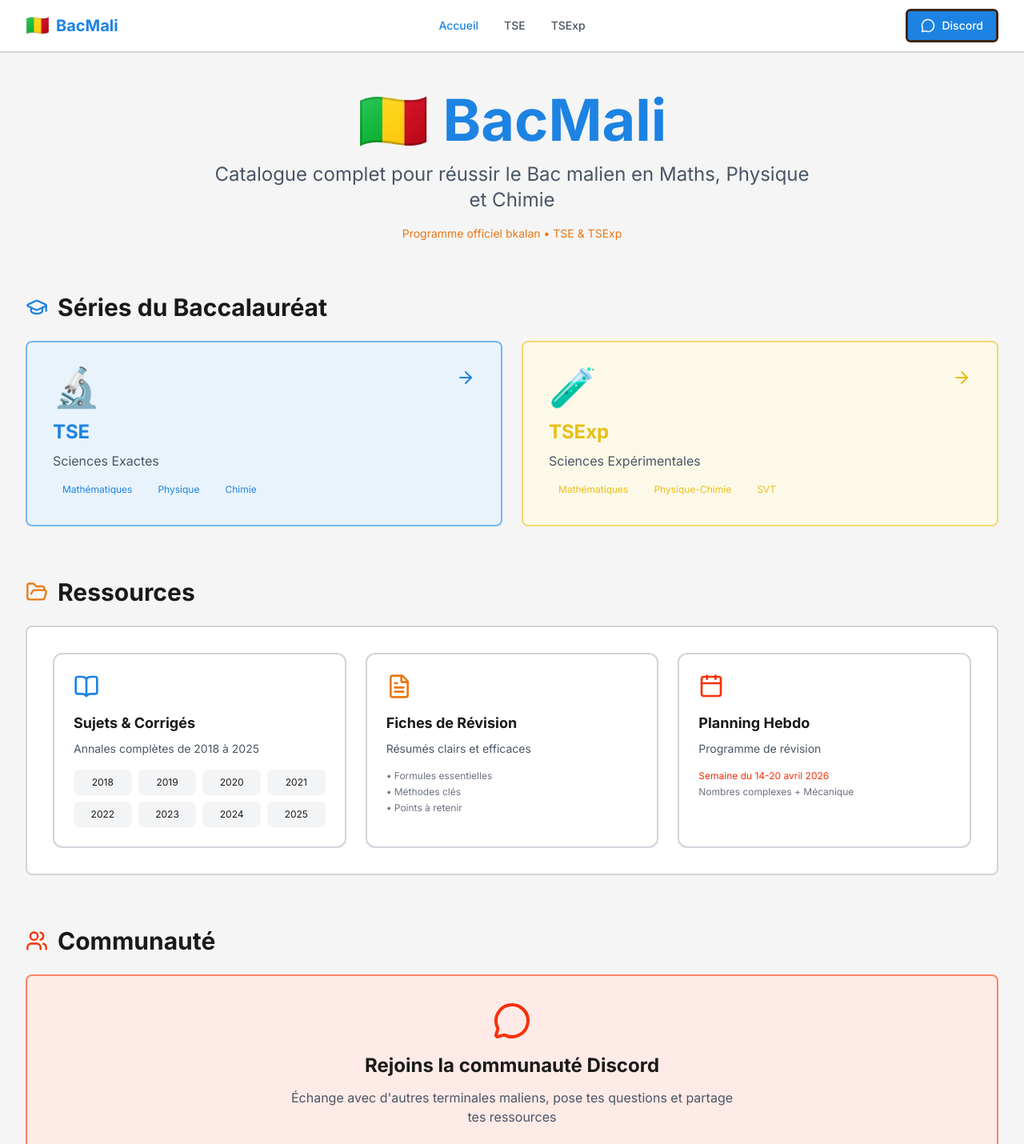
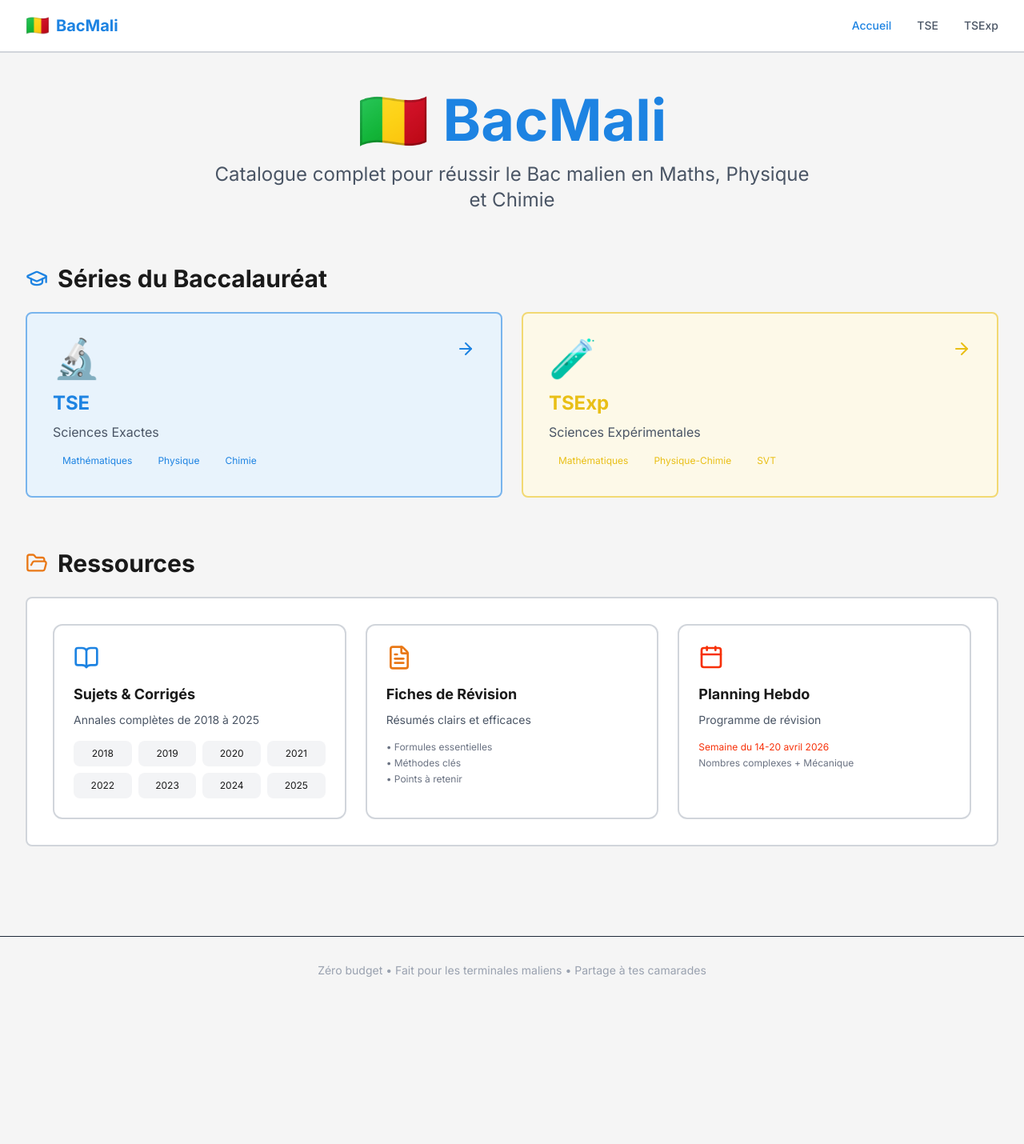
Before and after one commit to samuelmodebusinessman-droid/bacmali, a Next.js app: page / in a window 1280 px wide. Shown: the top 1430 px of the page at 80% size. After the commit the page ends 1255 px from the top, so only its background shows below. Built offline with nearby package versions, Linux system fonts and the light colour scheme.

Commit message:
Remove Discord and bkalan references

```diff
--- a/app/page.tsx
+++ b/app/page.tsx
@@ -1,6 +1,6 @@
 import Link from 'next/link';
 import BentoCard from '@/components/BentoCard';
-import { BookOpen, Calendar, FileText, MessageCircle, ArrowRight, GraduationCap, FolderOpen, Users } from 'lucide-react';
+import { BookOpen, Calendar, FileText, ArrowRight, GraduationCap, FolderOpen } from 'lucide-react';
 
 export default function Home() {
   return (
@@ -13,7 +13,6 @@ export default function Home() {
         <p className="text-xl md:text-2xl text-gray-600 max-w-3xl mx-auto">
           Catalogue complet pour réussir le Bac malien en Maths, Physique et Chimie
         </p>
-        <p className="text-sm mt-4" style={{ color: '#e97816' }}>Programme officiel bkalan • TSE & TSExp</p>
       </div>
 
       {/* Catalog Section: Séries */}
@@ -57,7 +56,7 @@ export default function Home() {
       </section>
 
       {/* Catalog Section: Ressources */}
-      <section className="mb-16">
+      <section>
         <div className="flex items-center gap-3 mb-6">
           <FolderOpen size={28} style={{ color: '#e97816' }} />
           <h2 className="text-2xl md:text-3xl font-bold">Ressources</h2>
@@ -96,31 +95,6 @@ export default function Home() {
           </div>
         </div>
       </section>
-
-      {/* Catalog Section: Communauté */}
-      <section>
-        <div className="flex items-center gap-3 mb-6">
-          <Users size={28} style={{ color: '#f73008' }} />
-          <h2 className="text-2xl md:text-3xl font-bold">Communauté</h2>
-        </div>
-        <div className="bento-card bento-card-red p-8 text-center">
-          <MessageCircle size={48} style={{ color: '#f73008' }} className="mx-auto mb-4" />
-          <h3 className="text-2xl font-bold mb-3">Rejoins la communauté Discord</h3>
-          <p className="text-gray-600 mb-6 max-w-xl mx-auto">
-            Échange avec d'autres terminales maliens, pose tes questions et partage tes ressources
-          </p>
-          <a
-            href="https://discord.gg"
-            target="_blank"
-            rel="noopener noreferrer"
-            className="inline-flex items-center gap-2 font-bold py-3 px-8 rounded-lg btn-static"
-            style={{ backgroundColor: '#1d83e2', color: '#ffffff' }}
-          >
-            <span>Rejoindre Discord</span>
-            <ArrowRight size={20} />
-          </a>
-        </div>
-      </section>
     </div>
   );
 }
--- a/app/tse/page.tsx
+++ b/app/tse/page.tsx
@@ -39,7 +39,6 @@ export default function TSEPage() {
           🇲🇱 TSE
         </h1>
         <p className="text-xl text-gray-600">Sciences Exactes</p>
-        <p className="text-sm mt-2" style={{ color: '#e97816' }}>Programme officiel malien bkalan</p>
       </div>
 
       {/* Catalog Section: Mathématiques */}
--- a/app/tsexp/page.tsx
+++ b/app/tsexp/page.tsx
@@ -39,7 +39,6 @@ export default function TSExpPage() {
           🇲🇱 TSExp
         </h1>
         <p className="text-xl text-gray-600">Sciences Expérimentales</p>
-        <p className="text-sm mt-2" style={{ color: '#1d83e2' }}>Programme officiel malien bkalan</p>
       </div>
 
       {/* Catalog Section: Mathématiques */}
--- a/components/Navbar.tsx
+++ b/components/Navbar.tsx
@@ -2,7 +2,6 @@
 
 import Link from 'next/link';
 import { usePathname } from 'next/navigation';
-import { GraduationCap, MessageCircle } from 'lucide-react';
 
 const Navbar = () => {
   const pathname = usePathname();
@@ -39,17 +38,6 @@ const Navbar = () => {
               </Link>
             ))}
           </div>
-
-          <a
-            href="https://discord.gg"
-            target="_blank"
-            rel="noopener noreferrer"
-            className="flex items-center space-x-2 btn-static"
-            style={{ backgroundColor: '#1d83e2', color: '#ffffff' }}
-          >
-            <MessageCircle size={18} />
-            <span className="hidden sm:inline text-sm font-medium">Discord</span>
-          </a>
         </div>
 
         {/* Mobile menu */}
```
